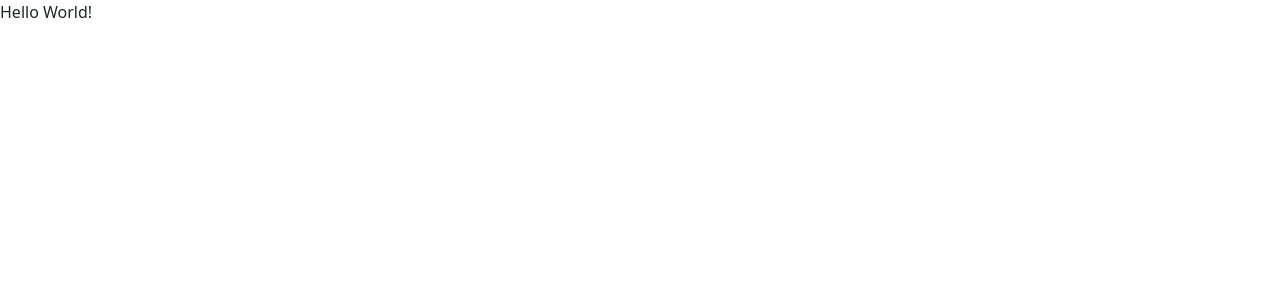
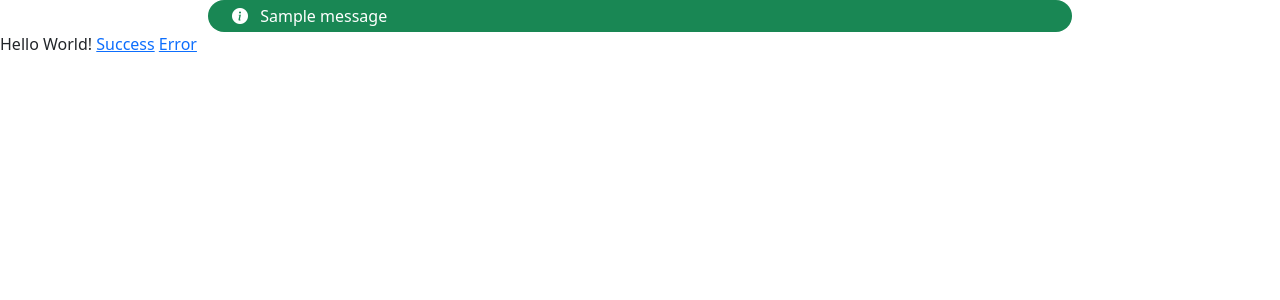
Before and after one commit to 16-ATLAS-16/PyWebCore, a Flask app: page / in a window 1280 px wide. Before the commit the part shown is almost empty. Shown: the top 300 px of the page. Run offline with Flask 3, Linux system fonts and the light colour scheme; one stand-in notice (Sample message) is shown.

Commit message:
added flash messages and alerts

```diff
--- a/main.py
+++ b/main.py
@@ -2,6 +2,8 @@ from flask import Flask, send_from_directory
 import os
 
 app = Flask(__name__, static_folder='./static')
+app.secret_key = 'somesecret'
+
 for route in os.listdir('./routes'):
     if route.endswith('.py'):
         routeName = route.strip('.py')
--- a/routes/home.py
+++ b/routes/home.py
@@ -1,7 +1,17 @@
-from flask import Blueprint, render_template
+from flask import Blueprint, render_template, flash, url_for, redirect
 
 bp = Blueprint('home', __name__, template_folder='../templates')
 
 @bp.route('/')
 def homepage():
     return render_template('index.html')
+
+@bp.route('/success')
+def success():
+    flash('success!', 'success')
+    return redirect('/')
+
+@bp.route('/error')
+def error():
+    flash('error!', 'danger')
+    return redirect('/')
--- /dev/null
+++ b/templates/base.html
@@ -0,0 +1,31 @@
+<!DOCTYPE html>
+<html lang="en">
+<head>
+    {% block head %}
+    <meta charset="UTF-8">
+    <meta name="viewport" content="width=device-width, initial-scale=1.0">
+    <link href="https://cdn.jsdelivr.net/npm/bootstrap@5.3.5/dist/css/bootstrap.min.css" rel="stylesheet" integrity="sha384-SgOJa3DmI69IUzQ2PVdRZhwQ+dy64/BUtbMJw1MZ8t5HZApcHrRKUc4W0kG879m7" crossorigin="anonymous">
+    <script src="https://cdn.jsdelivr.net/npm/bootstrap@5.3.5/dist/js/bootstrap.bundle.min.js" integrity="sha384-k6d4wzSIapyDyv1kpU366/PK5hCdSbCRGRCMv+eplOQJWyd1fbcAu9OCUj5zNLiq" crossorigin="anonymous"></script>
+    <link rel="stylesheet" href="https://cdn.jsdelivr.net/npm/bootstrap-icons@1.11.3/font/bootstrap-icons.min.css">
+    <link rel="shortcut icon" href="{{ url_for('static', filename='favicon.ico') }}">
+    <title>{% block title %}{% endblock %}</title>
+    {% endblock %}
+</head>
+<body>
+    {% with messages = get_flashed_messages(with_categories=True) %}
+        {% if messages %}
+            <div class="flashes px-5 mx-auto col-9">
+            {% for category, message in messages %}
+                    <div class="bg-{{category}} text-white rounded-pill px-3 py-1">
+                        <i class="p-2 bi bi-info-circle-fill"></i>
+                        <span>{{ message }}</span>
+                    </div>
+            {% endfor %}
+            </div>
+        {% endif %}
+    {% endwith %}
+
+    {% block content %}
+    {% endblock %}
+</body>
+</html>
--- a/templates/index.html
+++ b/templates/index.html
@@ -1,14 +1,12 @@
-<!DOCTYPE html>
-<html lang="en">
-<head>
-    <meta charset="UTF-8">
-    <meta name="viewport" content="width=device-width, initial-scale=1.0">
-    <link href="https://cdn.jsdelivr.net/npm/bootstrap@5.3.5/dist/css/bootstrap.min.css" rel="stylesheet" integrity="sha384-SgOJa3DmI69IUzQ2PVdRZhwQ+dy64/BUtbMJw1MZ8t5HZApcHrRKUc4W0kG879m7" crossorigin="anonymous">
-    <script src="https://cdn.jsdelivr.net/npm/bootstrap@5.3.5/dist/js/bootstrap.bundle.min.js" integrity="sha384-k6d4wzSIapyDyv1kpU366/PK5hCdSbCRGRCMv+eplOQJWyd1fbcAu9OCUj5zNLiq" crossorigin="anonymous"></script>
-    <link rel="shortcut icon" href="{{ url_for('static', filename='favicon.ico') }}">
-    <title>Example Website!</title>
-</head>
-<body>
-    <span class="my-4">Hello World!</span>
-</body>
-</html>
+{% extends "base.html" %}
+{% block title %}Home{% endblock %}
+
+{% block content %}
+<div>
+    <!-- Content -->
+     <span class="my-4">Hello World!</span>
+     <a href="{{ url_for('home.success') }}">Success</a>
+     <a href="{{ url_for('home.error') }}">Error</a>
+
+</div>
+{% endblock %}
```
Also changed, not shown: static/info.svg (added).
